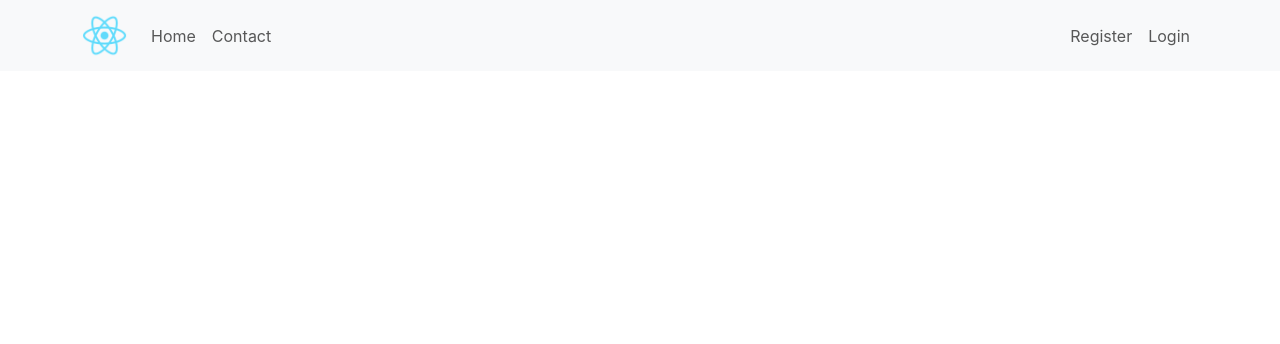
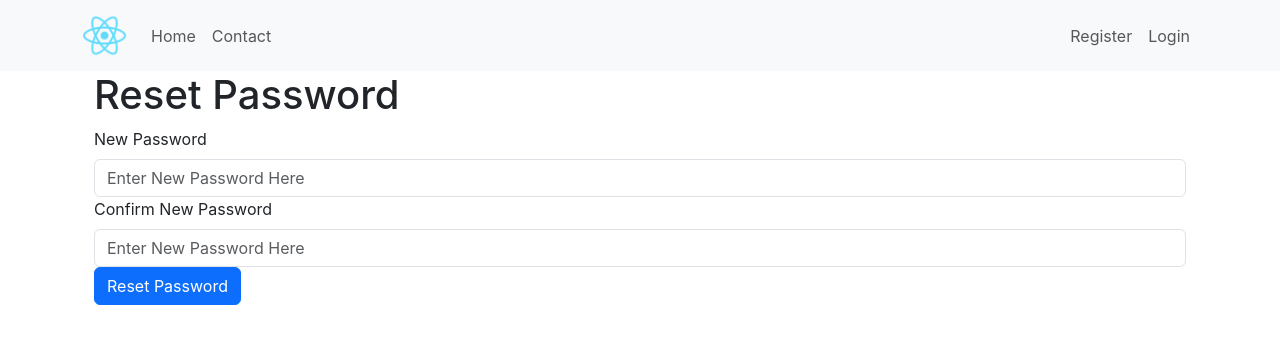
Before and after one commit to cchernn/dompet-web, a React (Create React App) app: page /reset-password-confirm in a window 1280 px wide. Shown: the top 344 px of the page. Built offline with nearby package versions, Linux system fonts and the light colour scheme.

Commit message:
add reset password flow

```diff
--- a/src/App.js
+++ b/src/App.js
@@ -4,6 +4,8 @@ import Home from "./Pages/Home"
 import Contact from "./Pages/Contact"
 import Register from "./Pages/Register"
 import Login from "./Pages/Login"
+import ResetPassword from "./Auth/ResetPassword"
+import ResetPasswordConfirm from "./Auth/ResetPasswordConfirm"
 import Navigation from './Components/Navigation'
 import ExpenditureList from './BudgetTrack/ExpenditureList'
 
@@ -16,6 +18,8 @@ class App extends Component {
                     <Route path="/" element={<Home />} />
                     <Route path="/contact" element={<Contact />} />
                     <Route path="/login" element={<Login />} />
+                    <Route path="/reset-password" element={<ResetPassword />} />
+                    <Route path="/reset-password-confirm" element={<ResetPasswordConfirm />} />
                     <Route path="/register" element={<Register />} />
                     <Route path="/expenditures" element={<ExpenditureList />} />
                 </Routes>
--- /dev/null
+++ b/src/Auth/ResetPassword.js
@@ -0,0 +1,106 @@
+import React, { Component } from "react"
+import { Container, Form, Button } from "react-bootstrap"
+import API from "../Services/API"
+
+const baseURL = "http://localhost:8000/api"
+
+class ResetPassword extends Component {
+    constructor(props) {
+        super(props)
+        this.state = {
+            username: "",
+            email: "",
+            error: "",
+            resMessage: ""
+        }
+    }
+
+    setUsername = (username) => {
+        this.setState({ username })
+    }
+
+    setEmail = (email) => {
+        this.setState({ email })
+    }
+
+    handleResetPassword = async () => {
+        const payload = {
+            username: this.state.username,
+            email: this.state.email
+        }
+
+        try {
+            const resp = await API.request(
+                "post",
+                "/verify-email",
+                payload
+            )
+            if (resp.status === 200) {
+                await API.request(
+                    "post",
+                    "/password_reset/",
+                    payload
+                )
+            }
+
+            this.setState({
+                resMessage: "Password Reset Email has been sent. Please check your email to reset password.",
+                error: ""
+            })
+        } catch (error) {
+            if (error.detail) {
+                this.setState({ error: error.detail })
+            } else {
+                this.setState({ error: "Email failed to send. Sorry, please try again later." })
+            }
+        } finally {
+            this.setState({
+                username: "",
+                email: "",
+            })
+        }
+    }
+
+    render() {
+        return (
+            <Container>
+                <h1>Reset Password</h1>
+                <Form>
+                    <Form.Group>
+                        <Form.Label>Username</Form.Label>
+                        <Form.Control
+                            type="username"
+                            placeholder="Enter Username Here"
+                            value={this.state.username}
+                            onChange={(resp => this.setUsername(resp.target.value))}
+                        />
+                    </Form.Group>
+                    <Form.Group>
+                        <Form.Label>Email</Form.Label>
+                        <Form.Control
+                            type="email"
+                            placeholder="Enter Email Here"
+                            value={this.state.email}
+                            onChange={(resp => this.setEmail(resp.target.value))}
+                        />
+                    </Form.Group>
+                </Form>
+                <Button variant="primary" type="submit" onClick={this.handleResetPassword}>
+                    Reset Password
+                </Button>
+                {
+                    this.state.error && (
+                        <div className="text-danger">{this.state.error}</div>
+                    )
+                }
+                {
+                    this.state.resMessage && (
+                        <div className="text-primary">{this.state.resMessage}</div>
+                    )
+                }
+            </Container>
+        )
+    }
+}
+
+export default ResetPassword
--- /dev/null
+++ b/src/Auth/ResetPasswordConfirm.js
@@ -0,0 +1,124 @@
+import React, { Component } from "react"
+import { Container, Form, Button } from "react-bootstrap"
+import { useParams, useLocation, useSearchParams } from "react-router-dom"
+import API from "../Services/API"
+
+class ResetPasswordConfirmClass extends Component {
+    constructor(props) {
+        super(props)
+        this.state = {
+            new_password: "",
+            new_password_confirm: "",
+            error: "",
+            resMessage: ""
+        }
+    }
+
+    setPassword = (new_password) => {
+        this.setState({ new_password })
+    }
+
+    setPasswordConfirm = (new_password_confirm) => {
+        this.setState({ new_password_confirm })
+    }
+
+    handleResetPassword = async (token) => {
+        const payload = {
+            password: this.state.new_password,
+            token: token
+        }
+
+        // Validation for new_password and new_password_confirm
+        if (!this.state.new_password || !this.state.new_password_confirm) {
+            this.setState({
+                error: "Passwords are required fields"
+            })
+            return
+        }
+
+        // Validation for new_password and new_password_confirm to be equivalent
+        if (this.state.new_password !== this.state.new_password_confirm) {
+            this.setState({
+                error: "Password confirmation is not equal to Password. Try again."
+            })
+            return
+        }
+
+        try {
+            const resp = await API.request(
+                "post",
+                "/password_reset/confirm/",
+                payload
+            )
+            console.log("success, bitch")
+            this.setState({
+                resMessage: "Password has been reset. Please proceed to login with your new credentials.",
+                error: ""
+            })
+            window.location.href = "/login"
+        } catch (error) {
+            this.setState({ error: "Password reset failed. Please go through the reset password request and try again." })
+        } finally {
+            this.setState({
+                new_password: "",
+                new_password_confirm: "",
+            })
+        }
+    }
+
+    render() {
+        return (
+            <Container>
+                <h1>Reset Password</h1>
+                <Form>
+                    <Form.Group>
+                        <Form.Label>New Password</Form.Label>
+                        <Form.Control
+                            type="password"
+                            placeholder="Enter New Password Here"
+                            value={this.state.new_password}
+                            onChange={(resp => this.setPassword(resp.target.value))}
+                            autoComplete="on"
+                        />
+                    </Form.Group>
+                    <Form.Group>
+                        <Form.Label>Confirm New Password</Form.Label>
+                        <Form.Control
+                            type="password"
+                            placeholder="Enter New Password Here"
+                            value={this.state.new_password_confirm}
+                            onChange={(resp => this.setPasswordConfirm(resp.target.value))}
+                            autoComplete="on"
+                        />
+                    </Form.Group>
+                </Form>
+                <Button variant="primary" type="submit" onClick={() => this.handleResetPassword(this.props.token)}>
+                    Reset Password
+                </Button>
+                {
+                    this.state.error && (
+                        <div className="text-danger">{this.state.error}</div>
+                    )
+                }
+                {
+                    this.state.resMessage && (
+                        <div className="text-primary">{this.state.resMessage}</div>
+                    )
+                }
+            </Container>
+        )
+    }
+}
+
+const ResetPasswordConfirm = () => {
+    const [searchParams, _] = useSearchParams()
+    const token = searchParams.get('token')
+
+    return (
+      <Container>
+        <ResetPasswordConfirmClass token={token} />
+      </Container>
+    );
+  };
+
+export default ResetPasswordConfirm
```
